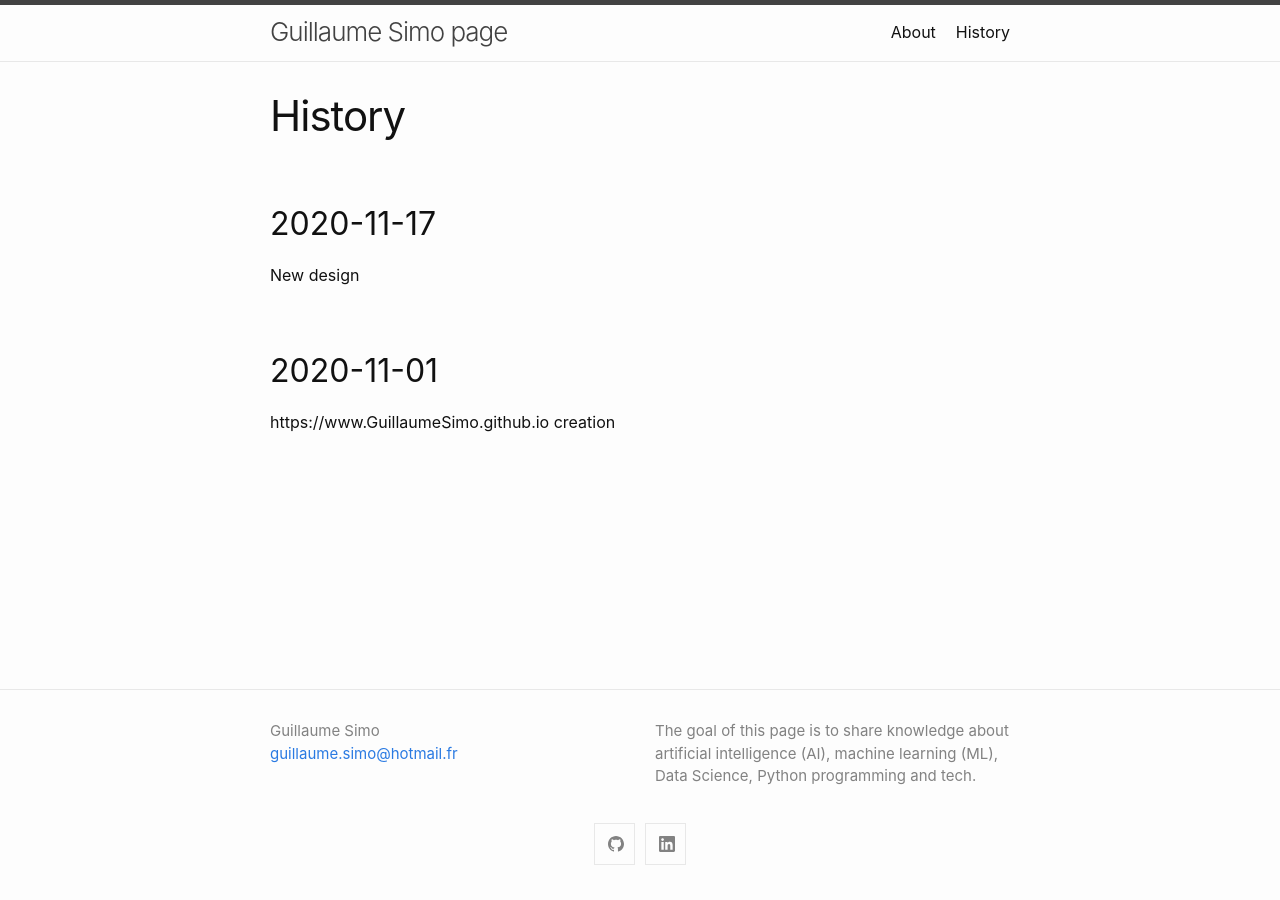
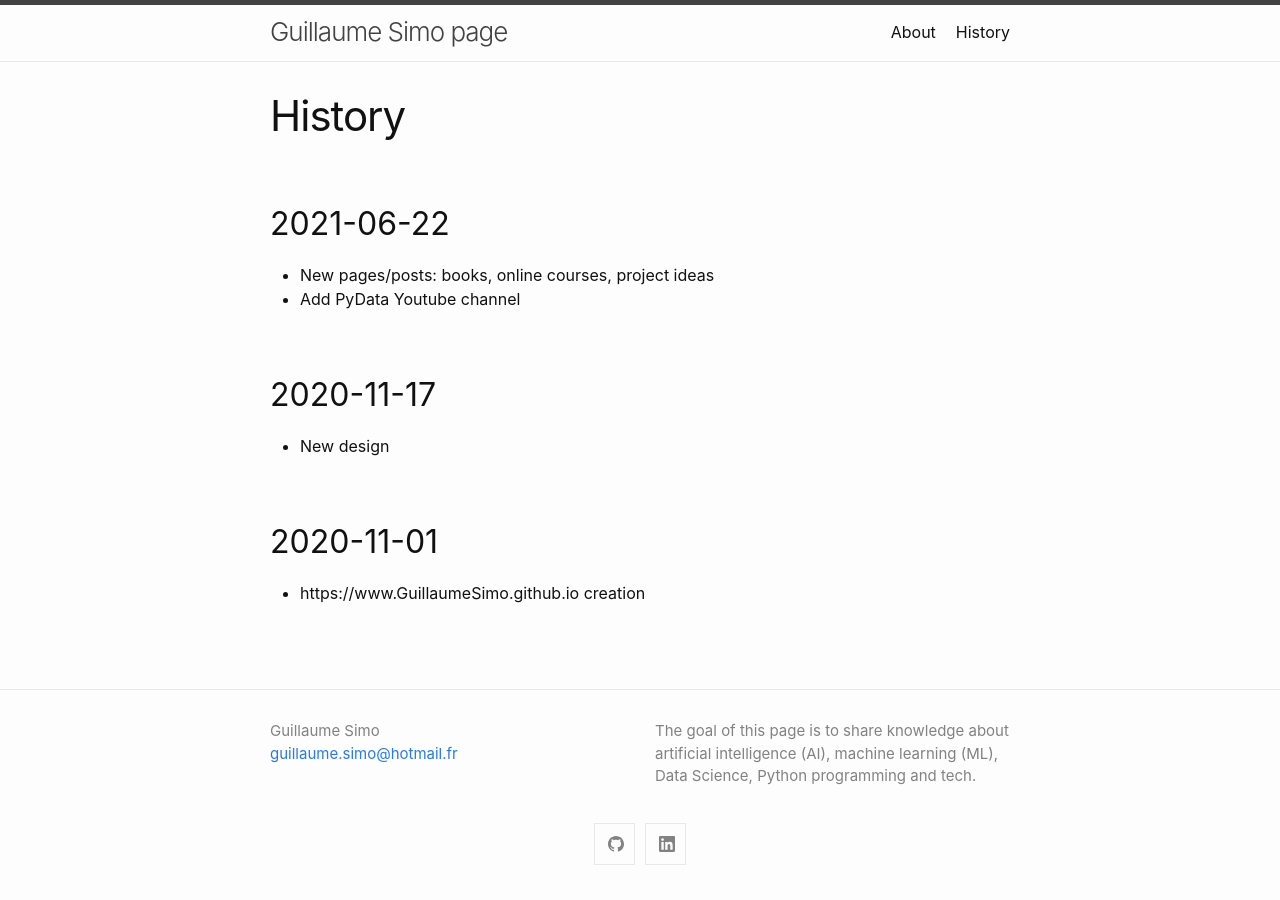
Before and after one commit to GuillaumeSimo/GuillaumeSimo.github.io, a Jekyll site: the page built from history.md, in a window 1280 px wide. Built offline with Jekyll 4.4.1, drawn with Linux system fonts in a browser that asks for light colours.

Commit message:
Update history.md

```diff
--- a/history.md
+++ b/history.md
@@ -4,8 +4,12 @@ title: History
 permalink: /history/
 ---
 
+## 2021-06-22
+- New pages/posts: books, online courses, project ideas
+- Add PyData Youtube channel
+
 ## 2020-11-17
-New design
+- New design
 
 ## 2020-11-01
-https://www.GuillaumeSimo.github.io creation
+- https://www.GuillaumeSimo.github.io creation
```
